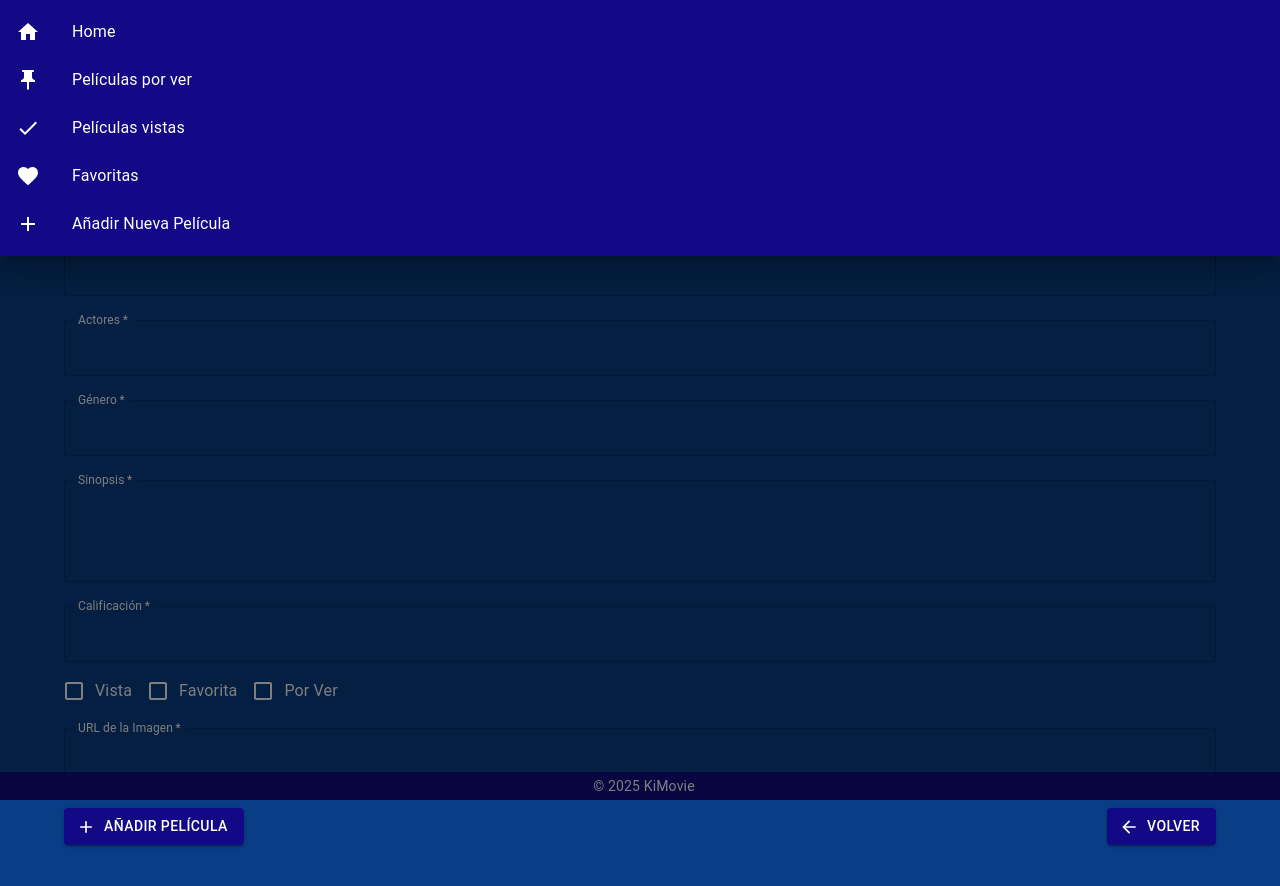
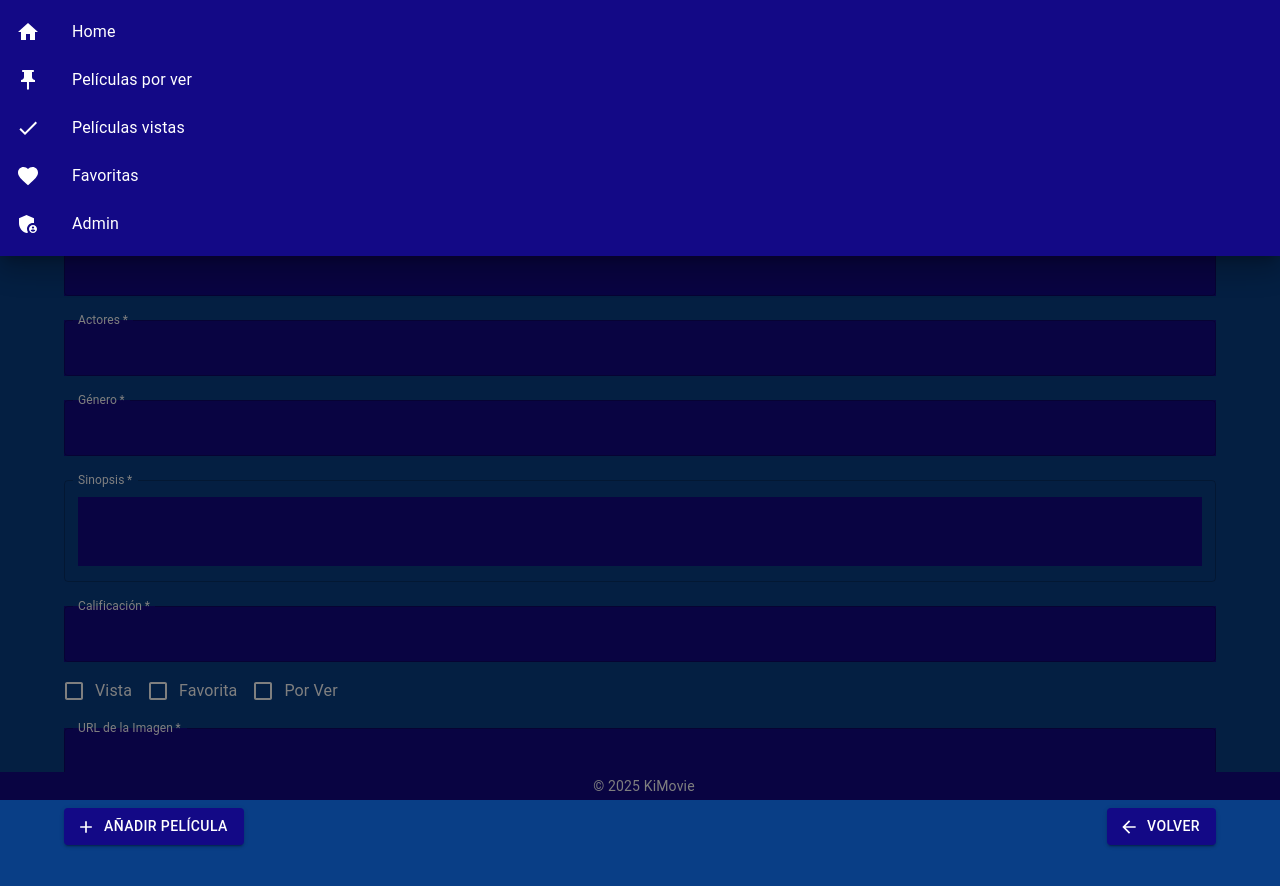
Before and after one commit to Kilianhc/React-Project, a React (Vite) app: page /addmovie in a window 1280 px wide. Both pictures are taken after a click on the button 32 px from the left and 32 px from the top of the page. Shown: the top 886 px of the page. Built offline with nearby package versions, Linux system fonts and the light colour scheme; no server answers.

Commit message:
version-1

```diff
--- a/src/Components/AsideBar.jsx
+++ b/src/Components/AsideBar.jsx
@@ -1,13 +1,36 @@
-import { Drawer, List, ListItem, ListItemText, ListItemIcon } from "@mui/material";
+import { Drawer, List, ListItem, ListItemText, ListItemIcon, TextField, Button, Typography } from "@mui/material";
 import { Link } from "react-router-dom";
 import AddIcon from "@mui/icons-material/Add";
 import HomeIcon from "@mui/icons-material/Home";
 import CheckIcon from "@mui/icons-material/Check";
 import FavoriteIcon from "@mui/icons-material/Favorite";
 import PushPinIcon from "@mui/icons-material/PushPin";
+import AdminPanelSettingsIcon from "@mui/icons-material/AdminPanelSettings";
+import { useState } from "react";
+import KeyIcon from '@mui/icons-material/Key';
 
 export default function AsideBar({ open, toggleAsideBar }) {
 
+    const [isAdmin, setIsAdmin] = useState(false)
+    const [password, setPassword] = useState("");
+    const [isAuthenticated, setIsAuthenticated] = useState(false);
+    const [error, setError] = useState("");
+
+    const handleAdminClick = () => {
+        setIsAdmin(!isAdmin);
+        setIsAuthenticated(false);
+        setPassword("");
+        setError("");
+    };
+
+    const handleLogin = () => {
+        if (password === "1234") {
+            setIsAuthenticated(true);
+            setError("");
+        } else {
+            setError("Contraseña incorrecta");
+        }
+    };
 
     return (
         <Drawer anchor="top" open={open} onClose={toggleAsideBar} PaperProps={{ sx: { backgroundColor: "primary.main" } }}>
@@ -28,10 +51,35 @@ export default function AsideBar({ open, toggleAsideBar }) {
                     <ListItemIcon sx={{ color: "white" }}><FavoriteIcon /></ListItemIcon>
                     <ListItemText sx={{ color: "white" }} primary="Favoritas" />
                 </ListItem>
-                <ListItem button component={Link} to='/addmovie' onClick={toggleAsideBar}>
-                    <ListItemIcon sx={{ color: "white" }}><AddIcon /></ListItemIcon>
-                    <ListItemText sx={{ color: "white" }} primary="Añadir Nueva Película" />
+                <ListItem button component={Link} onClick={handleAdminClick}>
+                    <ListItemIcon sx={{ color: "white" }}><AdminPanelSettingsIcon /></ListItemIcon>
+                    <ListItemText sx={{ color: "white" }} primary={isAdmin ? "Salir de Admin" : "Admin"} />
                 </ListItem>
+                {isAdmin && !isAuthenticated && (
+                    <>
+                        <ListItem>
+                            <TextField label="Password" type="password" value={password} onChange={(e) => setPassword(e.target.value)}
+                                fullWidth sx={{ input: { color: "white" }, label: { color: "white" }, "& .MuiInputBase-root": { color: "white", bgcolor:"secondary.main" } }} />
+                        </ListItem>
+                        <ListItem>
+                            <Button onClick={handleLogin} variant="contained" sx={{bgcolor:"secondary.main", color:"white", "&:hover": { transform: "scale(1.05)" }}} startIcon={<KeyIcon />}>
+                                Ingresar
+                            </Button>
+                        </ListItem>
+                        {error && (
+                            <ListItem>
+                                <Typography color="error">{error}</Typography>
+                            </ListItem>
+                        )}
+                    </>
+                )}
+
+                {isAuthenticated && (
+                    <ListItem button component={Link} to='/addmovie' onClick={toggleAsideBar}>
+                        <ListItemIcon sx={{ color: "white" }}><AddIcon /></ListItemIcon>
+                        <ListItemText sx={{ color: "white" }} primary="Añadir Nueva Película" />
+                    </ListItem>
+                )}
             </List>
         </Drawer>
     )
--- a/src/Pages/AddMovie.jsx
+++ b/src/Pages/AddMovie.jsx
@@ -74,31 +74,31 @@ export default function AddMovie() {
             {error && <Typography color="error">{error}</Typography>}
             <form onSubmit={handleSubmit}>
                 <TextField label="Título" name="title" value={title} onChange={handleInput} fullWidthmargin="normal" required sx={{
-                    input: { color: "white" }, label: { color: "white" }, "& .MuiInputLabel-root": { color: "white" }
+                    input: { color: "white", bgcolor:"primary.main" }, label: { color: "white" }, "& .MuiInputLabel-root": { color: "white" }
                 }} />
                 <TextField label="Año" name="year" value={year} onChange={handleInput} fullWidth margin="normal" required sx={{
-                    input: { color: "white" }, label: { color: "white" }, "& .MuiInputLabel-root": { color: "white" }
+                    input: { color: "white", bgcolor:"primary.main" }, label: { color: "white" }, "& .MuiInputLabel-root": { color: "white" }
                 }} />
                 <TextField label="Director" name="director" value={director} onChange={handleInput} fullWidth margin="normal" required sx={{
-                    input: { color: "white" }, label: { color: "white" }, "& .MuiInputLabel-root": { color: "white" }
+                    input: { color: "white", bgcolor:"primary.main" }, label: { color: "white" }, "& .MuiInputLabel-root": { color: "white" }
                 }} />
                 <TextField label="Actores" name="mainActors" value={mainActors} onChange={handleInput} fullWidth margin="normal" required sx={{
-                    input: { color: "white" }, label: { color: "white" }, "& .MuiInputLabel-root": { color: "white" }
+                    input: { color: "white", bgcolor:"primary.main" }, label: { color: "white" }, "& .MuiInputLabel-root": { color: "white" }
                 }} />
                 <TextField label="Género" name="genre" value={genre} onChange={handleInput} fullWidth margin="normal" required sx={{
-                    input: { color: "white" }, label: { color: "white" }, "& .MuiInputLabel-root": { color: "white" }
+                    input: { color: "white", bgcolor:"primary.main" }, label: { color: "white" }, "& .MuiInputLabel-root": { color: "white" }
                 }} />
                 <TextField label="Sinopsis" name="sinopsis" value={sinopsis} onChange={handleInput} fullWidth margin="normal" multiline rows={3} required sx={{
-                    "& .MuiInputBase-input": { color: "white" }, "& .MuiInputLabel-root": { color: "white" }
+                    "& .MuiInputBase-input": { color: "white", bgcolor:"primary.main" }, "& .MuiInputLabel-root": { color: "white" }
                 }} />
                 <TextField label="Calificación" name="rate" value={rate} onChange={handleInput} fullWidth margin="normal" required sx={{
-                    input: { color: "white" }, label: { color: "white" }, "& .MuiInputLabel-root": { color: "white" }
+                    input: { color: "white", bgcolor:"primary.main" }, label: { color: "white" }, "& .MuiInputLabel-root": { color: "white" }
                 }} />
                 <FormControlLabel control={<Checkbox name="watched" checked={watched} onChange={handleInput} sx={{ color: "white", "&.Mui-checked": { color: "white" } }} />} label="Vista" />
                 <FormControlLabel control={<Checkbox name="favorite" checked={favorite} onChange={handleInput} sx={{ color: "white", "&.Mui-checked": { color: "white" } }} />} label="Favorita" />
                 <FormControlLabel control={<Checkbox name="watchList" checked={watchList} onChange={handleInput} sx={{ color: "white", "&.Mui-checked": { color: "white" } }} />} label="Por Ver" />
                 <TextField label="URL de la Imagen" name="image" value={image} onChange={handleInput} fullWidth margin="normal" required sx={{
-                    input: { color: "white" }, label: { color: "white" }, "& .MuiInputLabel-root": { color: "white" }
+                    input: { color: "white", bgcolor:"primary.main" }, label: { color: "white" }, "& .MuiInputLabel-root": { color: "white" }
                 }} />
                 <Grid2 sx={{ display: "flex", justifyContent: "space-between" }}>
                     <Button type="submit" variant="contained" color="primary" sx={{ mt: 2 }} startIcon={<AddIcon />}>Añadir Película</Button>
```
Also changed, not shown: src/assets/images/Ki.png.
